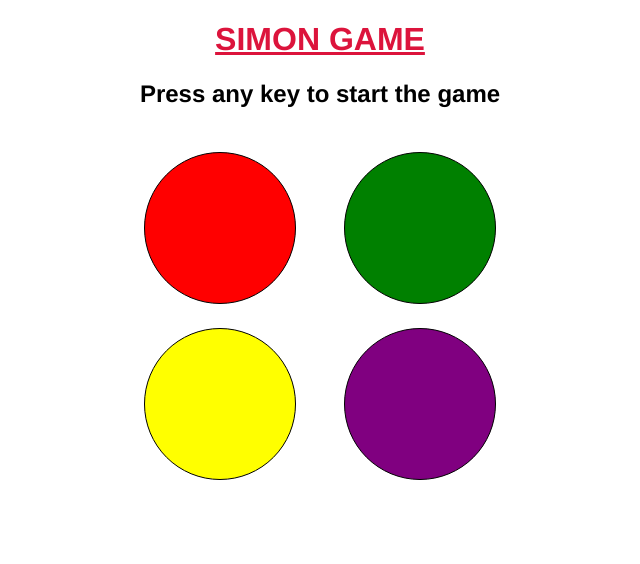
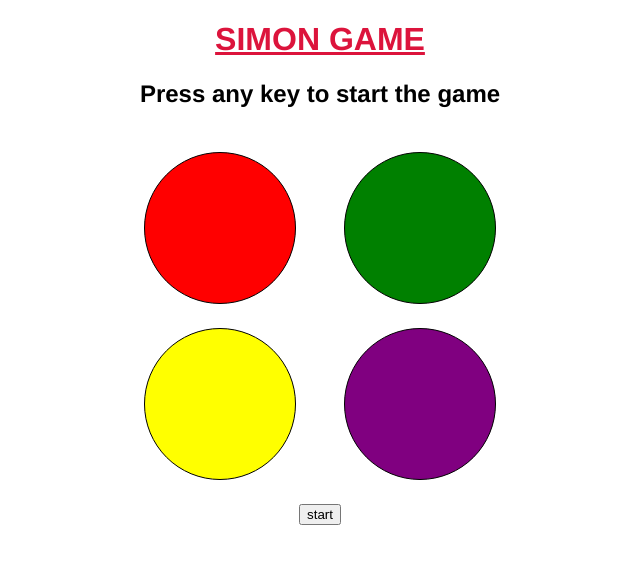
Before and after one commit to KondaBabu77/Simon-game, a plain HTML site: page index.html in a window 1280 px wide. Shown: the whole page, without its empty margins (320-960 px from the left). Drawn offline with Linux system fonts and the light colour scheme.

Commit message:
Update index.html

```diff
--- a/index.html
+++ b/index.html
@@ -19,6 +19,7 @@
         <div class="btn purple" type="button" id="purple"></div>
     </div>
    </div>
+   <button id="st_btn">start</button>
    <script src="app.js"></script>
 </body>
 </html>
```
